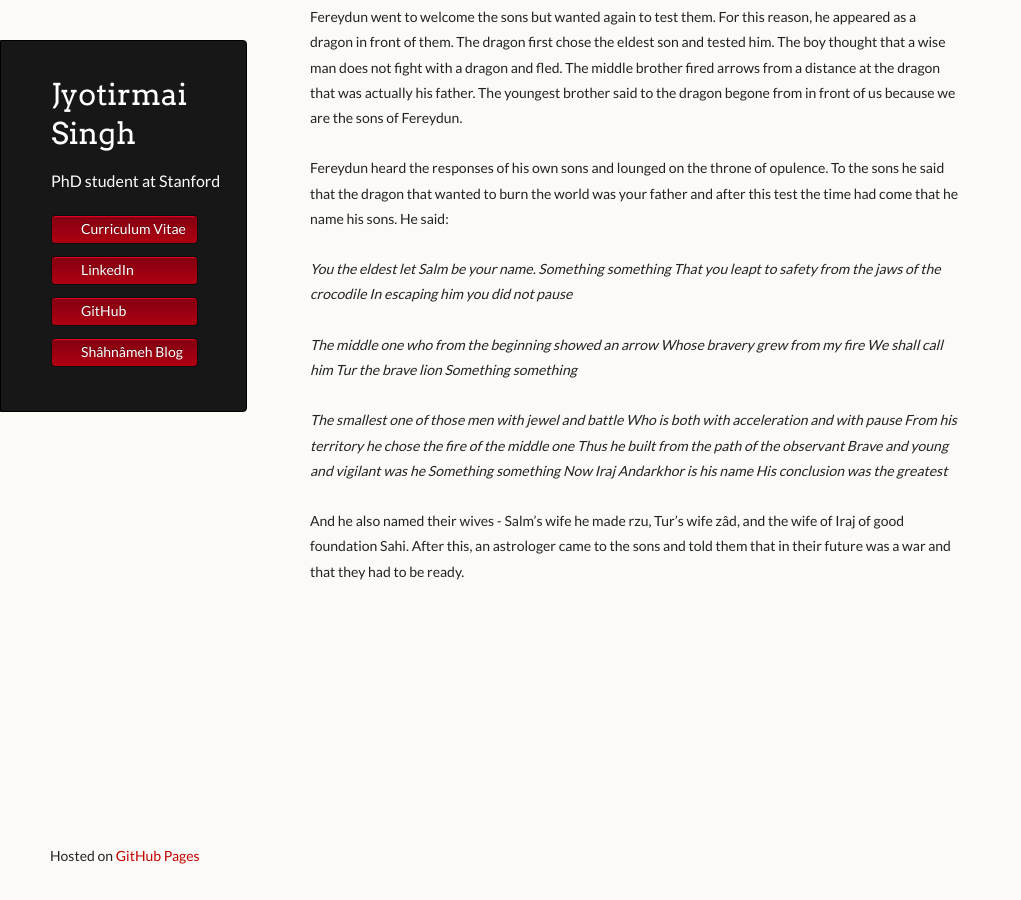
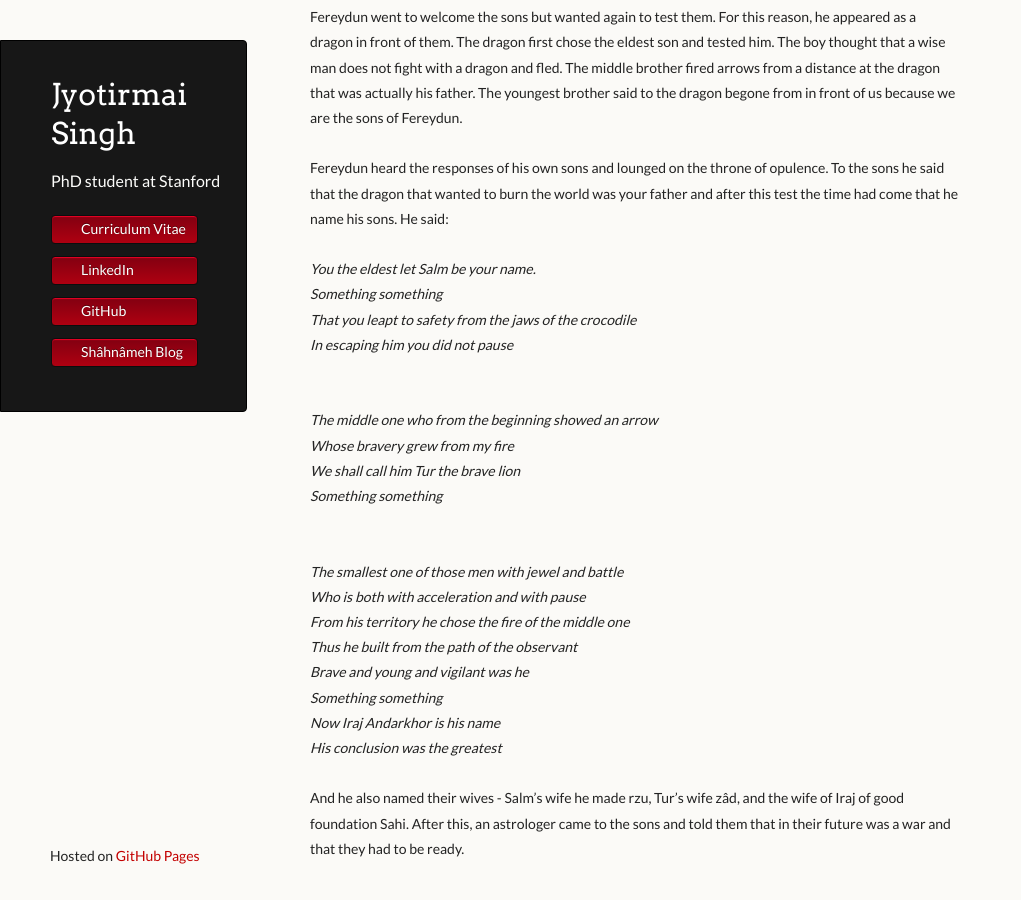
Before and after one commit to joe-singh/joe-singh.github.io, a Jekyll site: the page built from shahnameh/panjom.md, in a window 1280 px wide and 900 px high, scrolled down 2815 px. Shown: the whole window, without its empty margins (0-1021 px from the left). Built offline with Jekyll 4.4.1, drawn with Linux system fonts in a browser that asks for light colours; our own code applies the rules of GitHub Pages for plain Markdown files.

Commit message:
Fix html errorS

```diff
--- a/shahnameh/panjom.md
+++ b/shahnameh/panjom.md
@@ -1,6 +1,6 @@
 # Chapter 5: *Dastan-e Pâdishâhi-ye Fereydun* (The Story of the Reign of Fereyduny)
 
-<div dir="rtf">
+<div dir="rtl">
 فریدون نشست بر تخت مهی و پادشاهی او پانصد سال طول کشید. مادرش فرانک اگاه نبود که فرزندش بادشاه جهان شده‌بود، سرانجام سر آمدند روزگار جادو‌ی بدی. فریدون از نژاد پیشدادی بود اما پادشاه همه‌ی جهان از چین تا روم بود.
 <br>
 <br>
@@ -94,25 +94,25 @@ Fereydun heard the responses of his own sons and lounged on the throne of opulen
 <br>
 <br>
 <em>
-You the eldest let Salm be your name.
-Something something
-That you leapt to safety from the jaws of the crocodile
-In escaping him you did not pause
+You the eldest let Salm be your name.<br>
+Something something <br>
+That you leapt to safety from the jaws of the crocodile <br>
+In escaping him you did not pause <br>
 <br>
 <br>
-The middle one who from the beginning showed an arrow
-Whose bravery grew from my fire
-We shall call him Tur the brave lion
-Something something
+The middle one who from the beginning showed an arrow <br>
+Whose bravery grew from my fire <br>
+We shall call him Tur the brave lion <br>
+Something something<br>
 <br>
 <br>
-The smallest one of those men with jewel and battle
-Who is both with acceleration and with pause
-From his territory he chose the fire of the middle one
-Thus he built from the path of the observant
-Brave and young and vigilant was he
-Something something
-Now Iraj Andarkhor is his name
+The smallest one of those men with jewel and battle<br>
+Who is both with acceleration and with pause<br>
+From his territory he chose the fire of the middle one<br>
+Thus he built from the path of the observant<br>
+Brave and young and vigilant was he<br>
+Something something<br>
+Now Iraj Andarkhor is his name<br>
 His conclusion was the greatest
 </em>
 <br>
```
